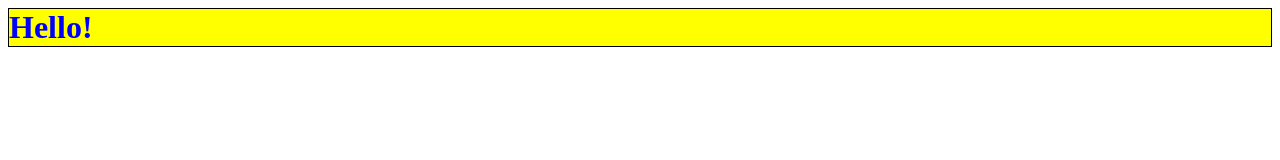
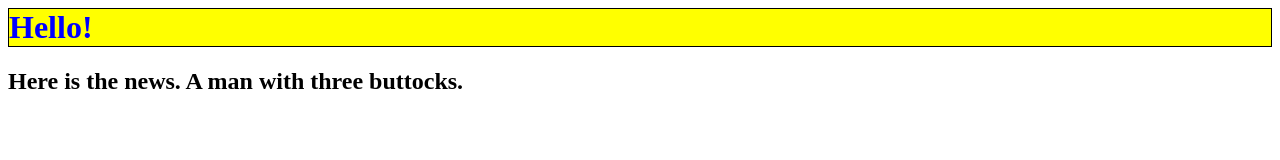
Before and after one commit to doctorvenables/webApp1, a plain HTML site: page index.html in a window 1280 px wide. Drawn offline with Linux system fonts and the light colour scheme.

Commit message:
Update index.html

```diff
--- a/index.html
+++ b/index.html
@@ -6,4 +6,5 @@
 </head>
 <body>
   <h1>Hello!</h1>
+  <H2>Here is the news. A man with three buttocks.</H2>
 </body>
```
